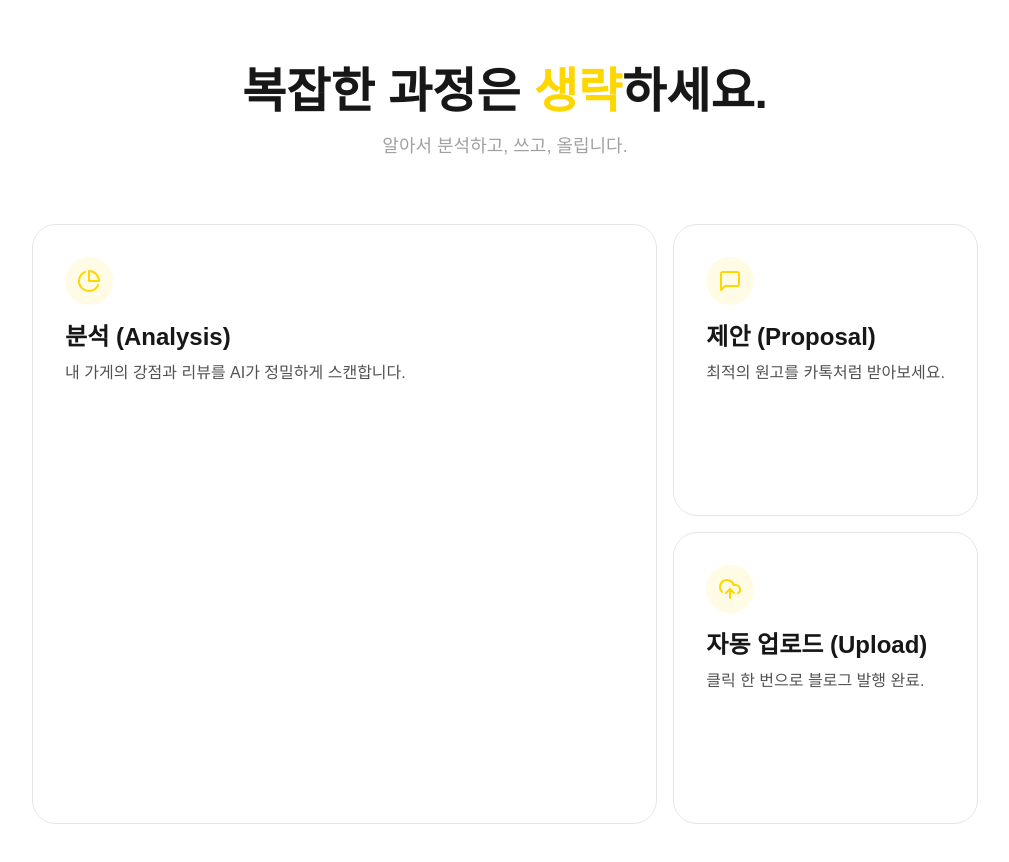
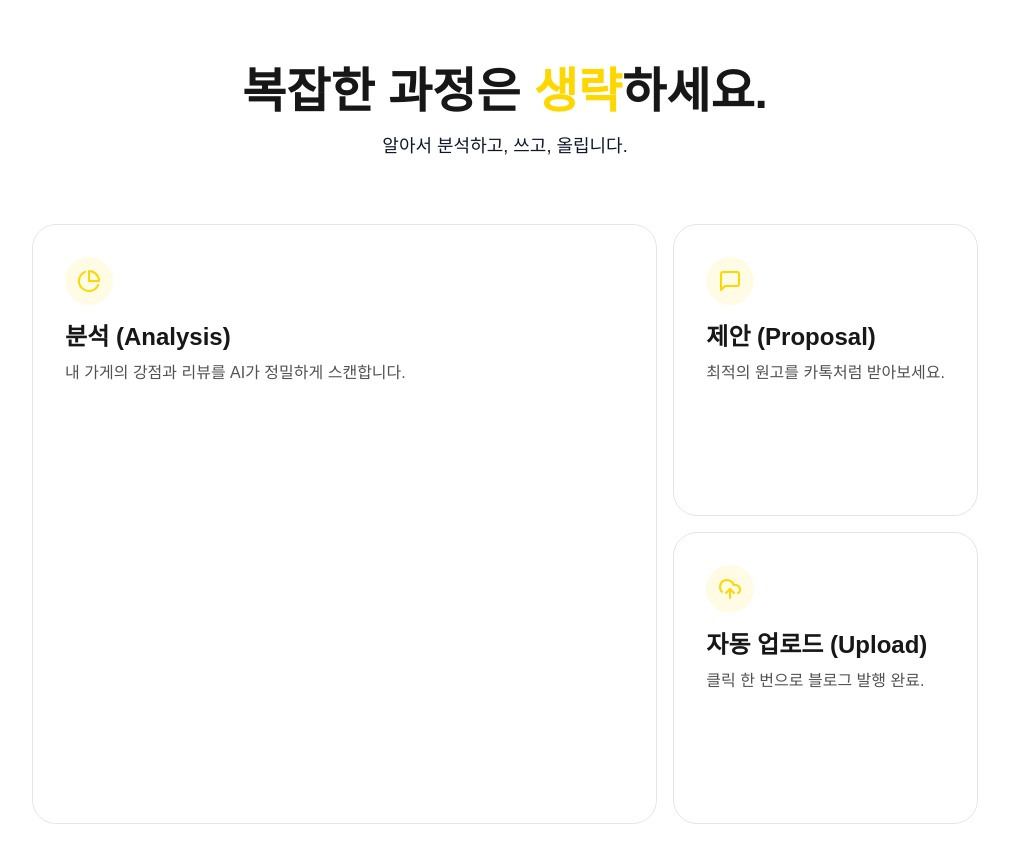
Before and after one commit to asaaaa12313/blog, a Next.js app: page / in a window 1280 px wide. Shown: the part 1680-2542 px from the top of the page, without its empty margins (135-1144 px from the left). Built offline with nearby package versions, Linux system fonts and the light colour scheme; a web font is replaced by a local one.

Commit message:
fix: Improved visibility of 'Auto-Analysis' text in Features section

```diff
--- a/src/components/sections/Features.tsx
+++ b/src/components/sections/Features.tsx
@@ -57,7 +57,7 @@ export default function Features() {
                         whileInView={{ opacity: 1, y: 0 }}
                         viewport={{ once: true }}
                         transition={{ delay: 0.1 }}
-                        className="mt-4 text-lg text-neutral-400"
+                        className="mt-4 text-lg text-slate-900 font-medium"
                     >
                         알아서 분석하고, 쓰고, 올립니다.
                     </motion.p>
```
